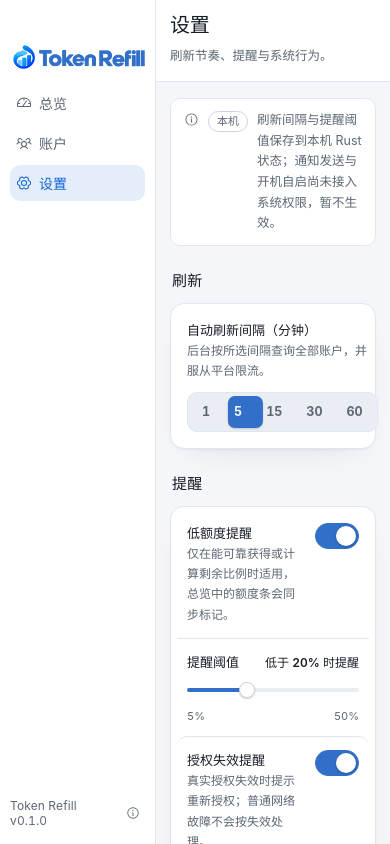
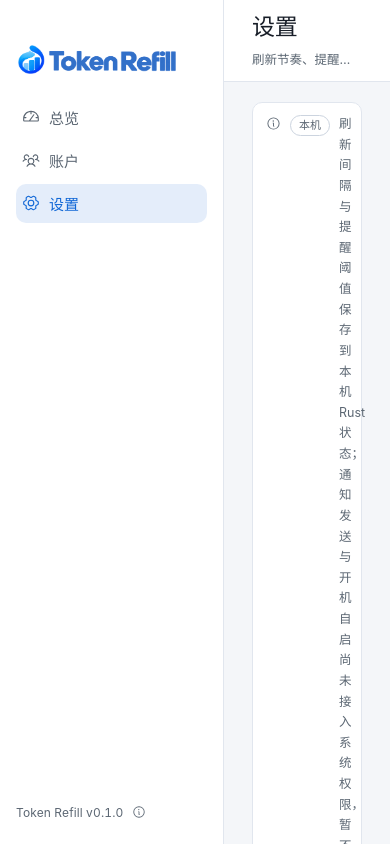
Before and after one commit to YunboChen/token-refill, a React (Vite) app: page / in a window 390 px wide. Both pictures are taken after a click on the tab "设置". Built offline with nearby package versions, Linux system fonts and the light colour scheme.

Commit message:
style: 提高窗口最小宽度至 960 并移除窄屏媒体查询

```diff
--- a/src-tauri/tauri.conf.json
+++ b/src-tauri/tauri.conf.json
@@ -14,9 +14,9 @@
       {
         "label": "main",
         "title": "Token Refill",
-        "width": 820,
+        "width": 960,
         "height": 780,
-        "minWidth": 480,
+        "minWidth": 960,
         "minHeight": 560,
         "center": true,
         "resizable": true,
--- a/src/App.module.css
+++ b/src/App.module.css
@@ -1188,56 +1188,3 @@
   font-size: 11px;
   line-height: 1.6;
 }
-
-/* 窗口收窄时优先保内容区：侧栏降到 156px */
-@media (max-width: 560px) {
-  .sidebar {
-    width: 156px;
-    padding: 0 10px 16px;
-  }
-
-  .wordmark {
-    width: calc(100% - 3px);
-    margin: 1px 0 16px 3px;
-  }
-
-  .navLabel {
-    gap: 7px;
-    padding: 8px 10px 8px 6px;
-    font-size: 14px;
-  }
-
-  .navIcon {
-    width: 16px;
-    height: 16px;
-  }
-
-  .pageHeader {
-    padding: 12px 14px;
-  }
-
-  .mainScroll {
-    padding: 16px 14px 14px;
-  }
-
-  .panelTitle {
-    font-size: 20px;
-  }
-
-  .settingRow,
-  .usageRowHead {
-    align-items: flex-start;
-  }
-}
-
-/* 左右结构的药丸行在中等宽度就会挤压说明文字，提前退回上下布局 */
-@media (max-width: 720px) {
-  .settingRowStatic {
-    display: grid;
-    gap: 10px;
-  }
-
-  .settingRowStatic .pills {
-    width: 100%;
-  }
-}
```
